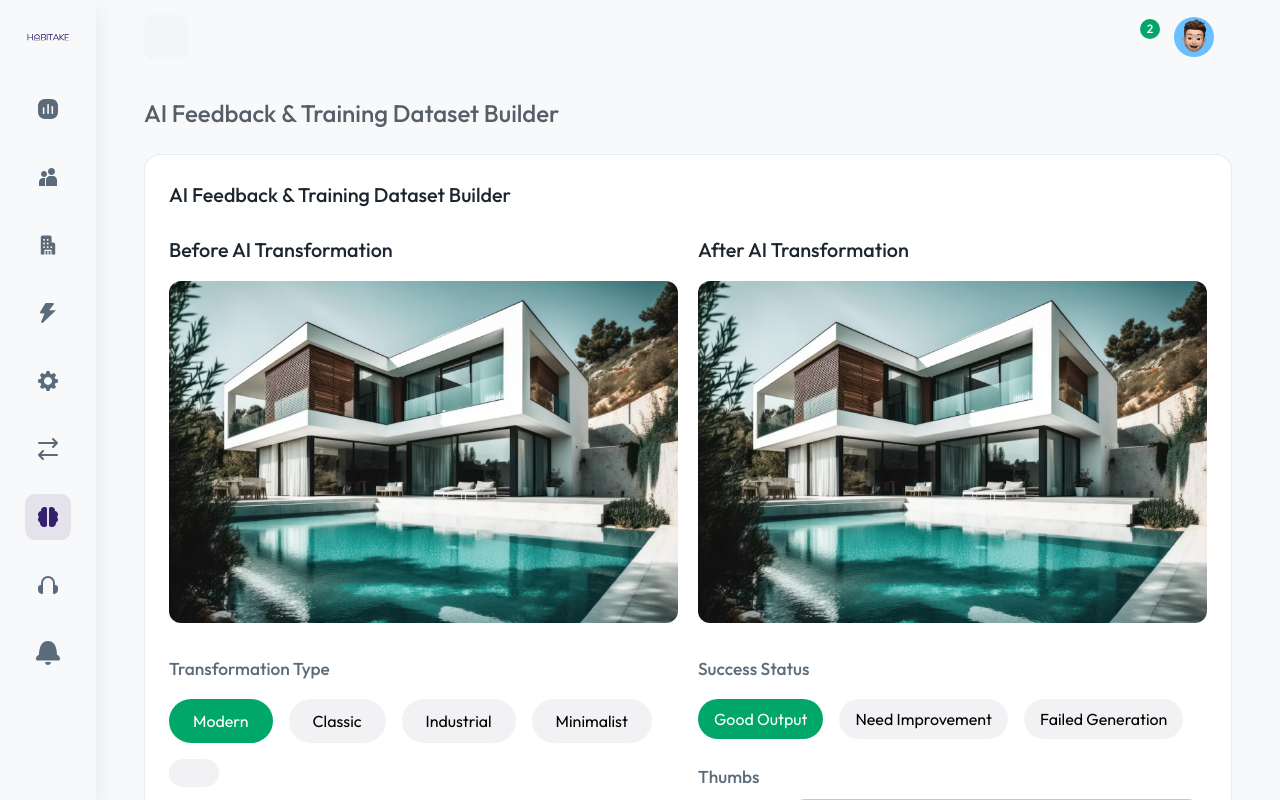
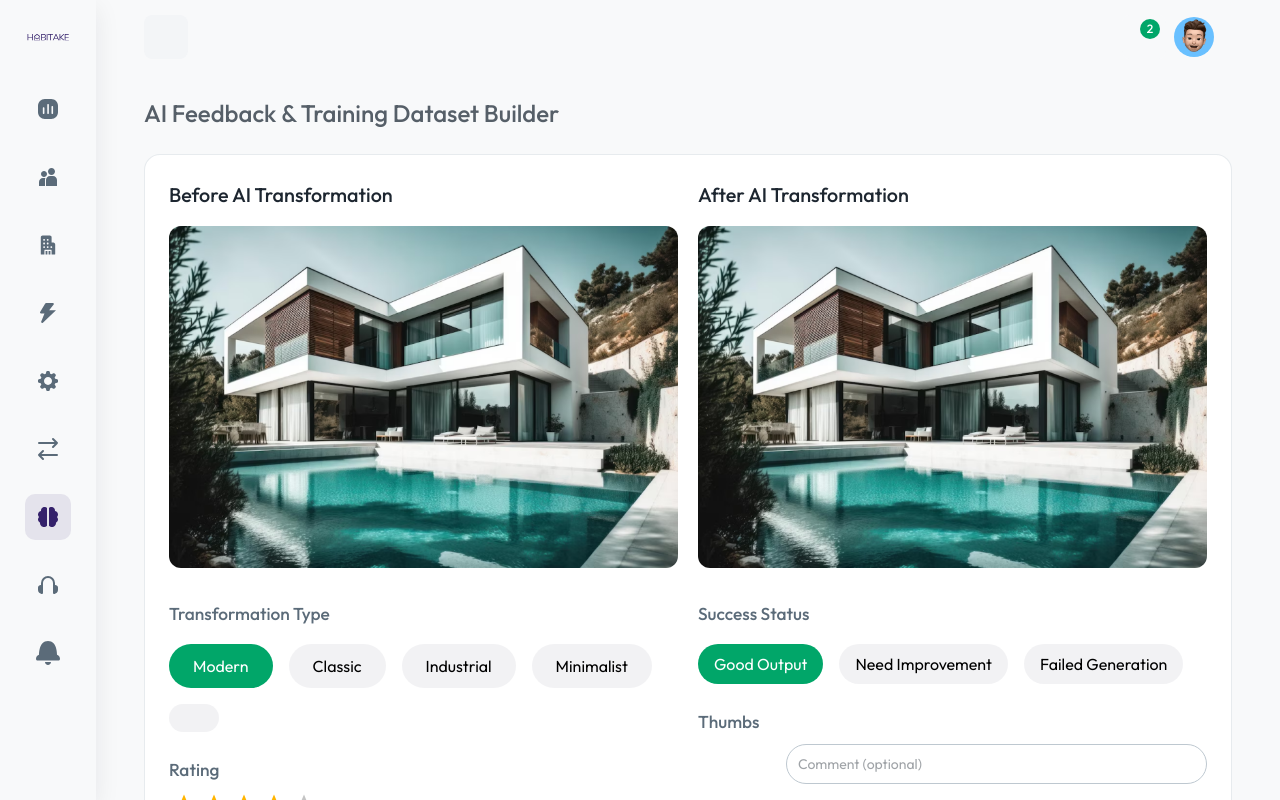
Before and after one commit to kinja-sakaria/local-habitake-admin-panel, a React (Vite) app: page /ai-model-training in a window 1280 px wide. Shown: the top 800 px of the page. Built offline with nearby package versions, Linux system fonts and the light colour scheme; some icons are missing.

Commit message:
remove the sub title

```diff
--- a/src/pages/ai-model-training/aiModelTraining.jsx
+++ b/src/pages/ai-model-training/aiModelTraining.jsx
@@ -11,9 +11,9 @@ export default function AIModelTraining() {
         AI Feedback & Training Dataset Builder
       </Typography>
       <MainCard sx={{ minHeight: '728px' }}>
-        <Typography fontSize="19.77px" color="secondary.800" mb={3} sx={{ fontWeight: 500 }}>
+        {/* <Typography fontSize="19.77px" color="secondary.800" mb={3} sx={{ fontWeight: 500 }}>
           AI Feedback & Training Dataset Builder
-        </Typography>
+        </Typography> */}
         <Grid container spacing={GRID_COMMON_SPACING}>
           <Grid
             item
--- a/src/sections/notification/NotificationForm.jsx
+++ b/src/sections/notification/NotificationForm.jsx
@@ -19,9 +19,9 @@ export default function NotificationForm() {
         mt: 5,
       }}
     >
-      <Typography align="center" color="secondary.main" sx={{ fontSize: '27.33px', fontWeight: 500, mb: '60px' }}>
+      {/* <Typography align="center" color="secondary.main" sx={{ fontSize: '27.33px', fontWeight: 500, mb: '60px' }}>
         NOTIFICATION
-      </Typography>
+      </Typography> */}
 
       <Stack spacing="60px">
         <Box>
--- a/src/sections/support/SupportView.jsx
+++ b/src/sections/support/SupportView.jsx
@@ -149,9 +149,9 @@ export default function SupportView() {
           flexShrink: 0,
         }}
       >
-        <Typography variant="h3" fontWeight={500} sx={{ p: 2, fontSize: { xs: '18px', md: '22px' } }}>
+        {/* <Typography variant="h3" fontWeight={500} sx={{ p: 2, fontSize: { xs: '18px', md: '22px' } }}>
           Support
-        </Typography>
+        </Typography> */}
         <Box py={2} marginX={{ xs: '16px', md: '28px' }}>
           <TextField
             fullWidth
```
